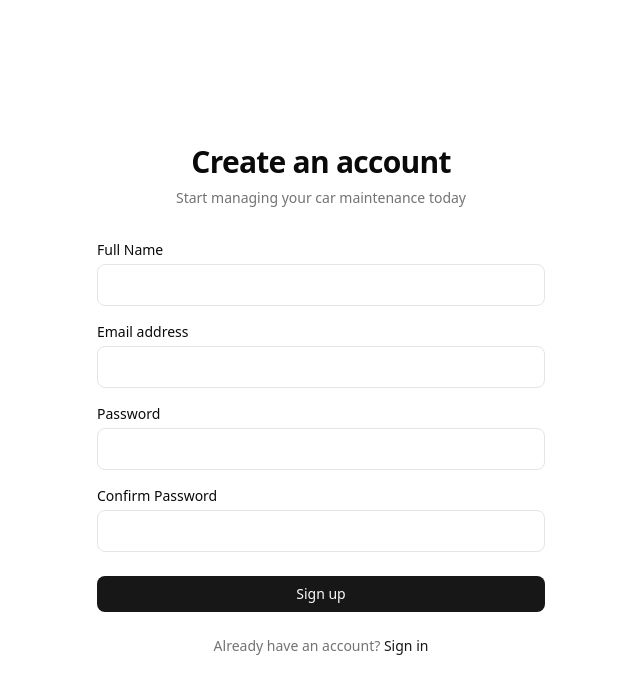
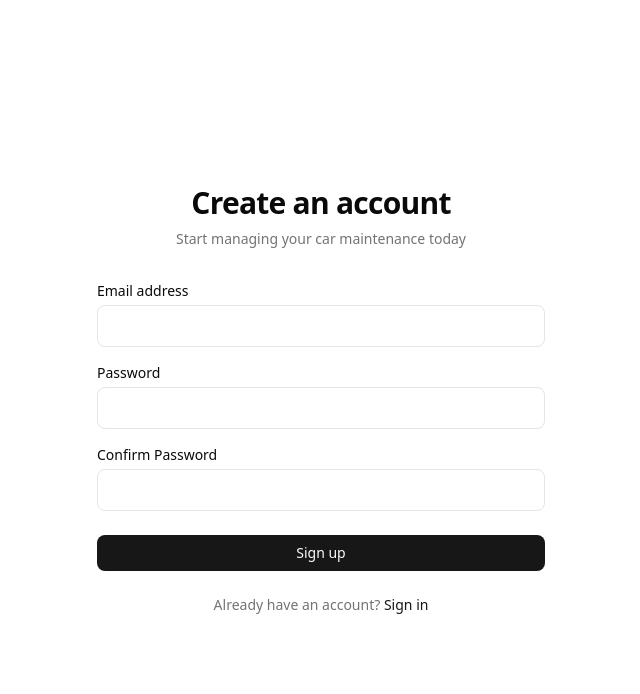
Before and after one commit to benjaminhuanghuang/car-doctor, a React (Vite) app in the folder apps/web/: page /register in a window 1280 px wide. Shown: the top 694 px of the page, without its empty margins (319-959 px from the left). Built offline with nearby package versions, Linux system fonts and the light colour scheme; no server answers.

Commit message:
web remove fullname

```diff
--- a/apps/web/src/lib/api.ts
+++ b/apps/web/src/lib/api.ts
@@ -44,7 +44,6 @@ async function fetchApi<T>(endpoint: string, options: RequestInit = {}): Promise
 
 // Auth API
 export interface RegisterData {
-  fullName: string;
   email: string;
   password: string;
 }
--- a/apps/web/src/pages/Register.tsx
+++ b/apps/web/src/pages/Register.tsx
@@ -9,7 +9,6 @@ import { useState } from 'react';
 
 const registerSchema = z
   .object({
-    fullName: z.string().min(1, 'Full name is required'),
     email: z.email('Invalid email address'),
     password: z.string().min(6, 'Password must be at least 6 characters'),
     confirmPassword: z.string(),
@@ -38,7 +37,6 @@ const Register = () => {
 
     try {
       const response = await authApi.register({
-        fullName: data.fullName,
         email: data.email,
         password: data.password,
       });
@@ -69,22 +67,6 @@ const Register = () => {
 
         <form onSubmit={handleSubmit(onSubmit)} className="mt-8 space-y-6">
           <div className="space-y-4">
-            <div>
-              <label htmlFor="fullName" className="block text-sm font-medium text-foreground mb-1">
-                Full Name
-              </label>
-              <input
-                id="fullName"
-                type="text"
-                {...register('fullName')}
-                className="w-full px-3 py-2 border border-input bg-background text-foreground rounded-md focus:outline-none focus:ring-2 focus:ring-ring"
-                placeholder=""
-              />
-              {errors.fullName && (
-                <p className="mt-1 text-sm text-red-500">{errors.fullName.message}</p>
-              )}
-            </div>
-
             <div>
               <label htmlFor="email" className="block text-sm font-medium text-foreground mb-1">
                 Email address
```
